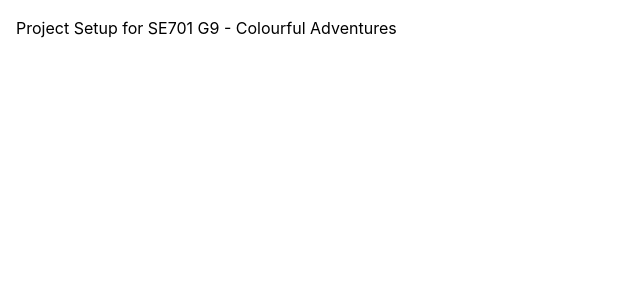
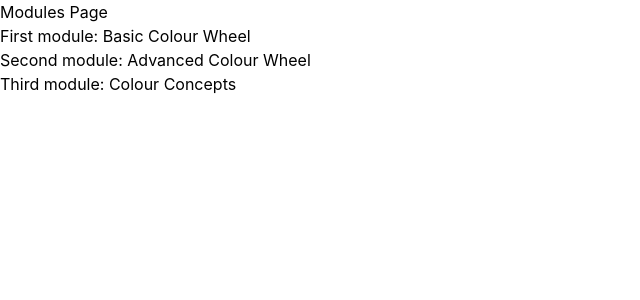
Before and after one commit to SE701G9/Colourful-Adventures, a React (Create React App) app: page /modules in a window 1280 px wide. Shown: the top 300 px of the page, without its empty margins (0-640 px from the left). Built offline with nearby package versions, Linux system fonts and the light colour scheme.

Commit message:
Set up basic webpages and folders

```diff
--- a/src/App.tsx
+++ b/src/App.tsx
@@ -1,13 +1,29 @@
 import React from "react";
+import { BrowserRouter as Router, Routes, Route } from "react-router-dom";
 import "./index.css";
+import LandingPage from "./pages/LandingPage";
+import NavigationPage from "./pages/NavigationPage";
+import Module1Page from "./pages/Module1Page";
+import Module2Page from "./pages/Module2Page";
+import Module3Page from "./pages/Module3Page";
 
 function App() {
   return (
-    <div className="p-4">
-      <h1 className="text-align: center">
-        Project Setup for SE701 G9 - Colourful Adventures
-      </h1>
-    </div>
+    <Router>
+      <Routes>
+        <Route path="/" element={<LandingPage />} />
+
+        <Route path="modules">
+          <Route index element={<NavigationPage />} />
+          <Route path="1" element={<Module1Page />} />
+          <Route path="2" element={<Module2Page />} />
+          <Route path="3" element={<Module3Page />} />
+
+        </Route>
+
+      </Routes>
+    </Router>
+
   );
 }
 
--- /dev/null
+++ b/src/pages/LandingPage.tsx
@@ -0,0 +1,18 @@
+import React from "react";
+import { useNavigate } from 'react-router-dom';
+
+export default function LandingPage() {
+  const navigate = useNavigate();
+
+  const handleClick = (event: React.MouseEvent<HTMLElement>) => {
+    console.log("clicked");
+    navigate('/modules');
+  }
+
+  return (
+    <div>
+      <h1>Colour Adventures</h1>
+      <button onClick={handleClick}> - Start - </button>
+    </div>
+  )
+}
--- /dev/null
+++ b/src/pages/Module1Page.tsx
@@ -0,0 +1,10 @@
+// im not sure about the naming of this page,
+// if it's changed just make sure to change it everywhere else
+
+export default function ModuleOnePage() {
+  return (
+    <div>
+      <h1>First module: Basic Colour Wheel</h1>
+    </div>
+  )
+}
--- /dev/null
+++ b/src/pages/Module2Page.tsx
@@ -0,0 +1,9 @@
+
+
+export default function Module2Page() {
+  return (
+    <div>
+      <h1>Second module: Advanced Colour Wheel</h1>
+    </div>
+  )
+}
--- /dev/null
+++ b/src/pages/Module3Page.tsx
@@ -0,0 +1,9 @@
+
+
+export default function Module3Page() {
+  return (
+    <div>
+      <h1>Third module: Colour Concepts</h1>
+    </div>
+  )
+}
--- /dev/null
+++ b/src/pages/NavigationPage.tsx
@@ -0,0 +1,15 @@
+import React from "react";
+
+export default function NavigationPage() {
+  return (
+    <>
+      <h1>Modules Page</h1>
+      <ul>
+        <li>First module: Basic Colour Wheel</li>
+        <li>Second module: Advanced Colour Wheel</li>
+        <li>Third module: Colour Concepts</li>
+      </ul>
+    </>
+
+  )
+}
```
Also changed, not shown: src/components/Settings.tsx (added, +8 -0 lines), src/images/colourwheel1.png (added).
